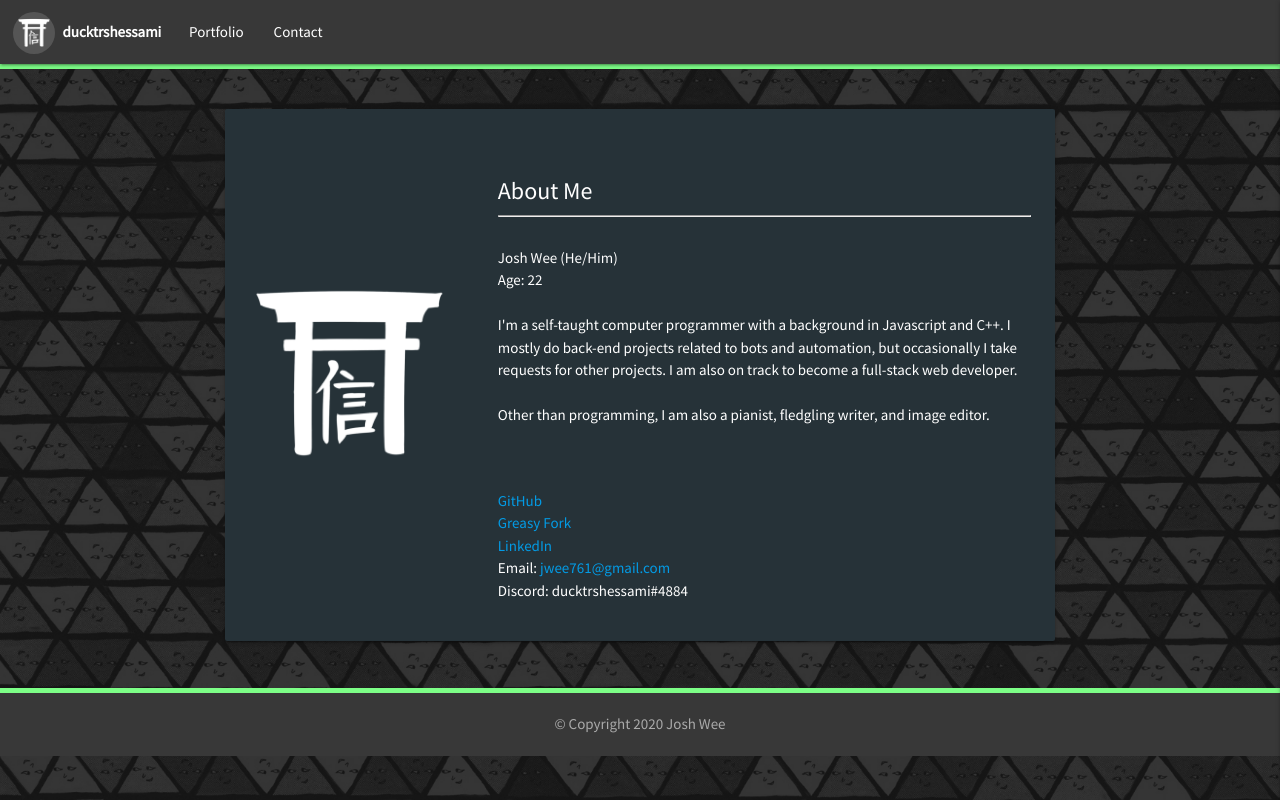
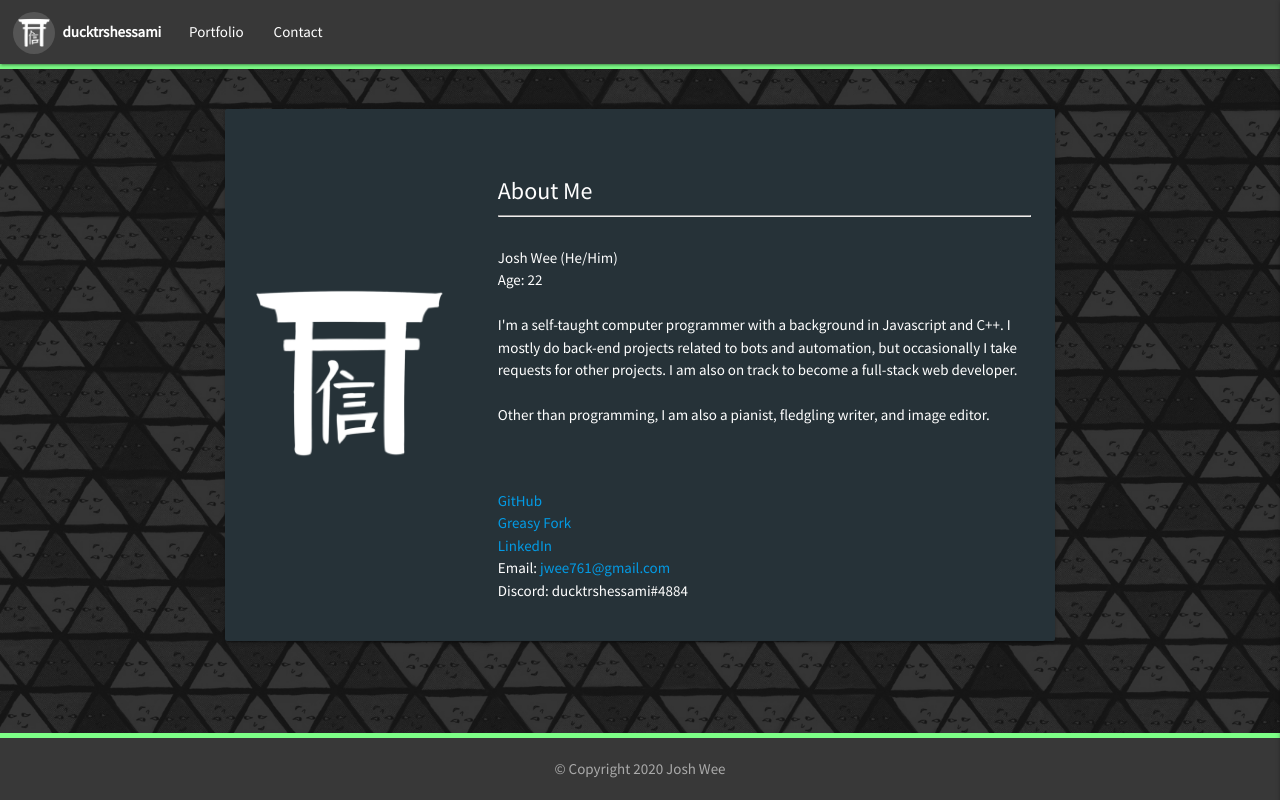
Before and after one commit to ducktrshessami/ducktrshessami.github.io, a React (Create React App) app: page / in a window 1280 px wide. Built offline with nearby package versions, Linux system fonts and the light colour scheme.

Commit message:
fixed app styling for conversion to react

```diff
--- a/src/App.css
+++ b/src/App.css
@@ -16,7 +16,9 @@ body {
     background-repeat: no-repeat;
     background-attachment: fixed;
     background-size: cover;
+}
 
+.App {
     display: flex;
     min-height: 100vh;
     flex-direction: column;
```
